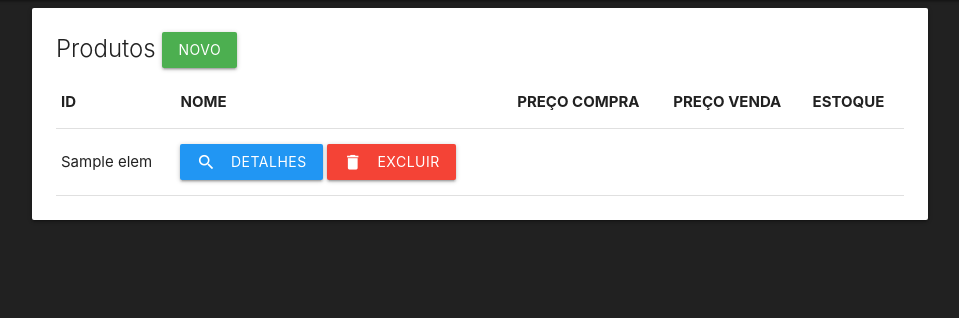
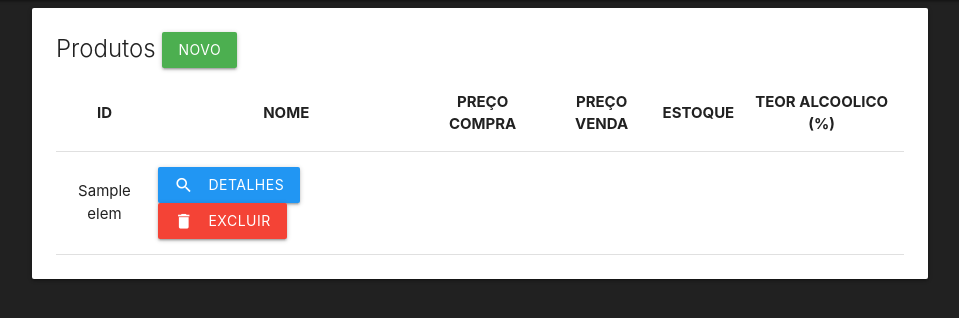
Before and after one commit to silvercent011/DepositoDeBebidas, a Flask app: template templates/produtos.html in a window 1280 px wide. Shown: the part 64-382 px from the top of the page, without its empty margins (160-1119 px from the left). Run offline with Flask 2, Linux system fonts and the light colour scheme; the template is opened without the code that fills it: most values are stand-ins (such as "Sample title", 1, 10 or a date in 2020); parts of the project's set-up code (start-up, migrations or seed data) failed here and were passed over.

Commit message:
Ajeita template de produtos

```diff
--- a/templates/produtos.html
+++ b/templates/produtos.html
@@ -11,11 +11,12 @@
     <table>
       <thead>
         <tr>
-          <th>ID</th>
-          <th>NOME</th>
-          <th>PREÇO COMPRA</th>
-          <th>PREÇO VENDA</th>
-          <th>ESTOQUE</th>
+          <th style="text-align: center;">ID</th>
+          <th style="text-align: center;">NOME</th>
+          <th style="text-align: center;">PREÇO COMPRA</th>
+          <th style="text-align: center;">PREÇO VENDA</th>
+          <th style="text-align: center;">ESTOQUE</th>
+          <th style="text-align: center;">TEOR ALCOOLICO (%)</th>
         </tr>
       </thead>
 
@@ -23,12 +24,12 @@
         {% for item in produtos %}
         <tr>
           {% for elem in item %}
-        <td>{{ elem }}</td>
+        <td style="text-align: center;">{{ elem }}</td>
+        {% endfor %}
         <td>
           <button class="waves-effect waves-light btn blue"><i class="material-icons left">search</i>Detalhes</button>
           <button class="waves-effect waves-light btn red"><i class="material-icons left">delete</i>Excluir</button>
-      </td>
-        {% endfor %}
+        </td>
       </tr>
     {% endfor %}
   </tbody>
```
